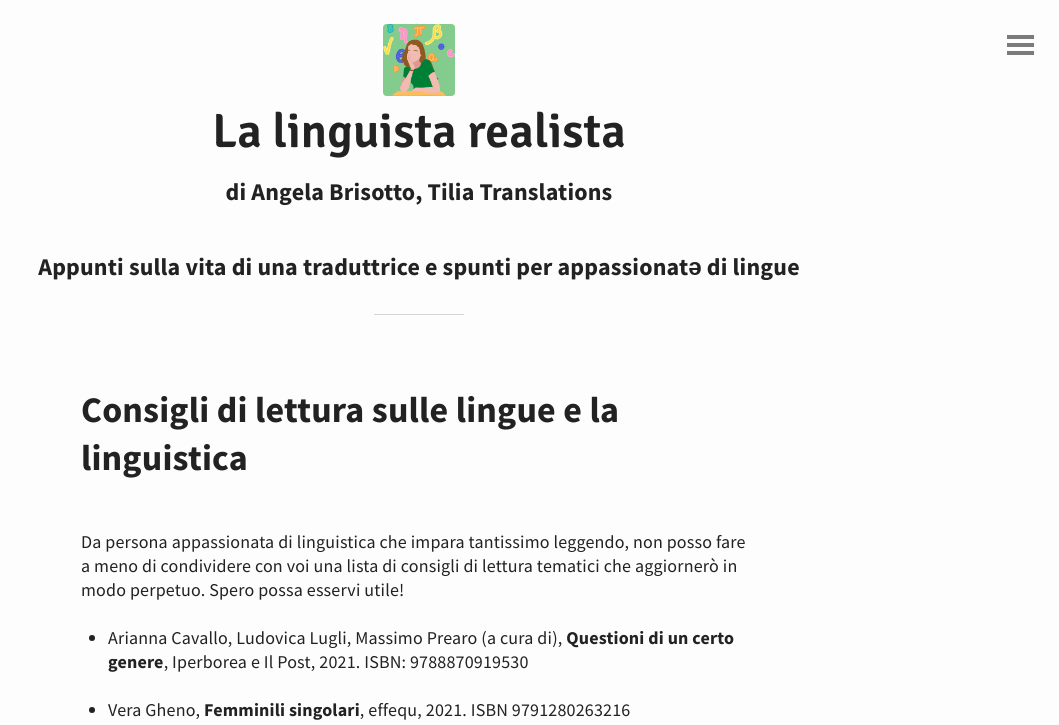
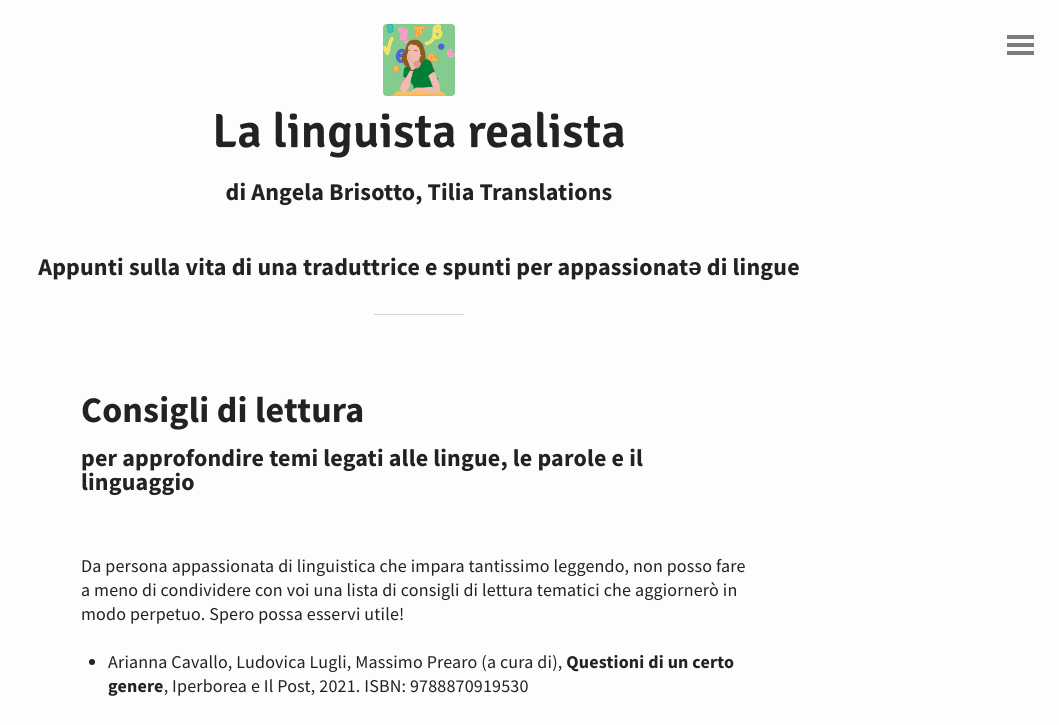
Before and after one commit to angelatiliatranslations/blog, a Jekyll site: the page built from consigli_di_lettura.md, in a window 1280 px wide, cut to the strip 0-725 px from the top of the page. Shown: the whole strip, without its empty margins (221-1280 px from the left). Built offline with Jekyll 4.4.1, drawn with Linux system fonts in a browser that asks for light colours.

Commit message:
Update consigli_di_lettura.md

```diff
--- a/consigli_di_lettura.md
+++ b/consigli_di_lettura.md
@@ -2,7 +2,8 @@
 layout: page
 title: Consigli di lettura
 ---
-## Consigli di lettura sulle lingue e la linguistica
+## Consigli di lettura
+### per approfondire temi legati alle lingue, le parole e il linguaggio
 <br>
 <p>
 Da persona appassionata di linguistica che impara tantissimo leggendo, non posso fare a meno di condividere con voi una lista di consigli di lettura tematici che aggiornerò in modo perpetuo. Spero possa esservi utile!
```
